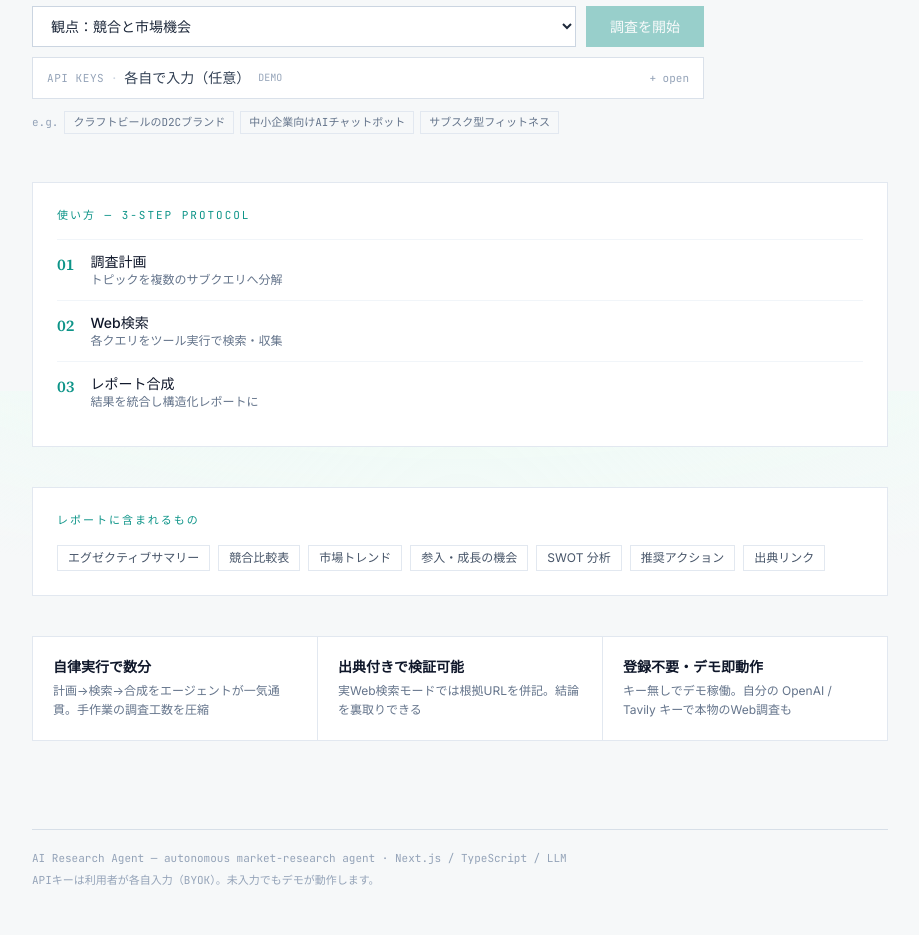
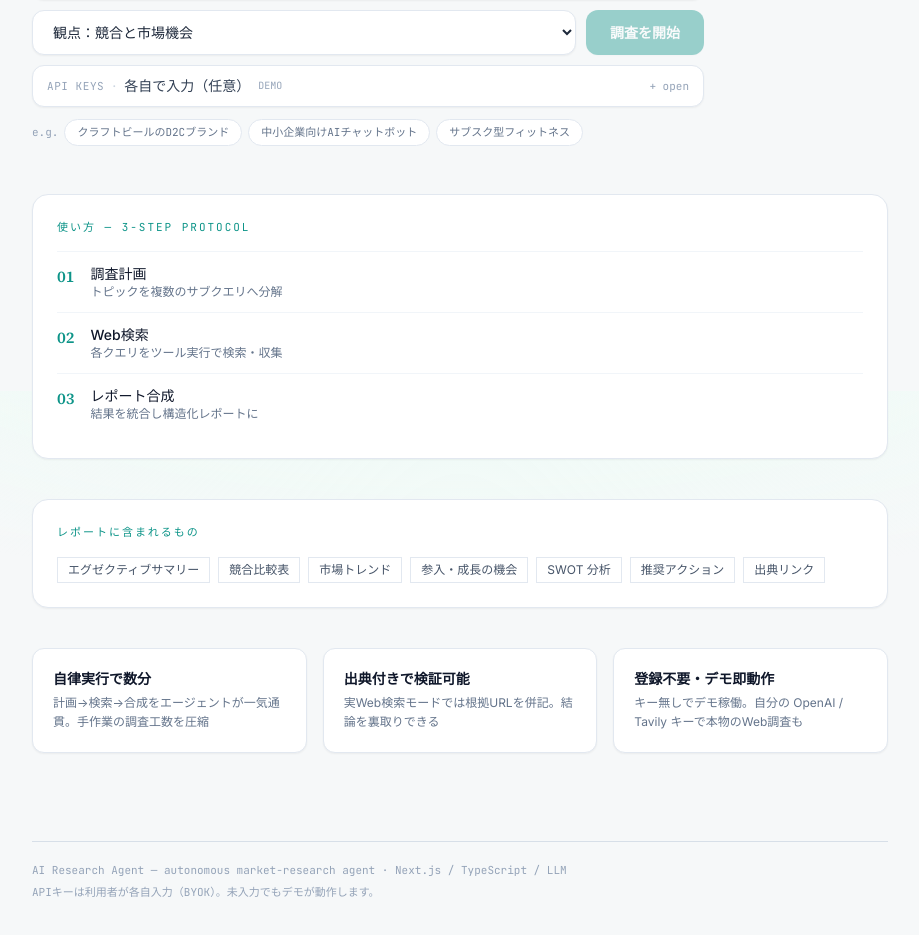
Before and after one commit to sotaro0000/ai-research-agent, a Next.js app: page / in a window 1280 px wide. Shown: the part 409-1344 px from the top of the page, without its empty margins (180-1099 px from the left). Built offline with nearby package versions, Linux system fonts and the light colour scheme.

Commit message:
style(lp): 親しみやすく洗練へ - 角丸・ソフトシャドウ・余白でやわらげ（ブランド色・個性は維持）

```diff
--- a/src/app/page.tsx
+++ b/src/app/page.tsx
@@ -93,7 +93,7 @@ export default function Home() {
 
   const hasKeys = openaiKey.trim().length > 0;
   const inputCls =
-    "w-full border border-slate-300 bg-white px-3.5 py-2.5 text-sm text-slate-800 outline-none transition focus:border-accent";
+    "w-full rounded-xl border border-slate-200 bg-white px-4 py-3 text-sm text-slate-800 shadow-sm outline-none transition focus:border-accent focus:ring-2 focus:ring-teal-100";
 
   return (
     <div className="min-h-screen">
@@ -154,14 +154,14 @@ export default function Home() {
               <button
                 type="submit"
                 disabled={loading || !topic.trim()}
-                className="bg-accent px-6 py-2.5 text-sm font-medium text-white transition hover:bg-teal-700 disabled:cursor-not-allowed disabled:opacity-40"
+                className="rounded-xl bg-accent px-6 py-3 text-sm font-semibold text-white shadow-sm transition hover:bg-teal-700 hover:shadow-md disabled:cursor-not-allowed disabled:opacity-40"
               >
                 {loading ? "調査中…" : "調査を開始"}
               </button>
             </div>
 
             {/* APIキー（BYOK） */}
-            <div className="border border-slate-300/70 bg-white">
+            <div className="rounded-xl border border-slate-200 bg-white shadow-sm">
               <button
                 type="button"
                 onClick={() => setKeysOpen((v) => !v)}
@@ -227,7 +227,7 @@ export default function Home() {
                     runResearch(ex, focus);
                   }}
                   disabled={loading}
-                  className="border border-slate-200 px-2 py-0.5 font-mono text-[11px] text-slate-500 transition hover:border-slate-400 hover:text-slate-800 disabled:opacity-50"
+                  className="rounded-full border border-slate-200 bg-white px-3 py-1 font-mono text-[11px] text-slate-500 transition hover:border-teal-400 hover:text-teal-700 disabled:opacity-50"
                 >
                   {ex}
                 </button>
@@ -243,7 +243,7 @@ export default function Home() {
           )}
 
           {loading && (
-            <div className="space-y-px bg-slate-200">
+            <div className="space-y-4">
               <div className="h-28 animate-pulse bg-white" />
               <div className="h-48 animate-pulse bg-white" />
               <p className="bg-paper pt-3 text-center font-mono text-[11px] text-slate-400">
@@ -255,7 +255,7 @@ export default function Home() {
           {!loading && !result && !error && (
             <div className="space-y-10">
               {/* 使い方（プロトコル） */}
-              <div className="border border-slate-200 bg-white p-6">
+              <div className="rounded-2xl border border-slate-200 bg-white p-6 shadow-sm">
                 <p className="label-mono mb-4">使い方 — 3-step protocol</p>
                 <ol className="divide-y divide-slate-100 border-t border-slate-100">
                   {[
@@ -275,7 +275,7 @@ export default function Home() {
               </div>
 
               {/* レポートに含まれるもの */}
-              <div className="border border-slate-200 bg-white p-6">
+              <div className="rounded-2xl border border-slate-200 bg-white p-6 shadow-sm">
                 <p className="label-mono mb-4">レポートに含まれるもの</p>
                 <div className="flex flex-wrap gap-2">
                   {["エグゼクティブサマリー", "競合比較表", "市場トレンド", "参入・成長の機会", "SWOT 分析", "推奨アクション", "出典リンク"].map((x) => (
@@ -285,13 +285,13 @@ export default function Home() {
               </div>
 
               {/* メリット */}
-              <div className="grid grid-cols-1 gap-px border border-slate-200 bg-slate-200 sm:grid-cols-3">
+              <div className="grid grid-cols-1 gap-4 sm:grid-cols-3">
                 {[
                   ["自律実行で数分", "計画→検索→合成をエージェントが一気通貫。手作業の調査工数を圧縮"],
                   ["出典付きで検証可能", "実Web検索モードでは根拠URLを併記。結論を裏取りできる"],
                   ["登録不要・デモ即動作", "キー無しでデモ稼働。自分の OpenAI / Tavily キーで本物のWeb調査も"],
                 ].map(([t, d]) => (
-                  <div key={t} className="bg-white p-5">
+                  <div key={t} className="rounded-xl border border-slate-200 bg-white p-5 shadow-sm">
                     <p className="font-display text-sm font-semibold text-slate-900">{t}</p>
                     <p className="mt-1 text-xs leading-relaxed text-slate-500">{d}</p>
                   </div>
@@ -301,7 +301,7 @@ export default function Home() {
           )}
 
           {result && (
-            <div className="space-y-px bg-slate-200">
+            <div className="space-y-4">
               <div className="flex flex-wrap items-center justify-between gap-2 bg-white px-5 py-3">
                 <div>
                   <p className="label-mono">Subject</p>
--- a/src/components/ReportView.tsx
+++ b/src/components/ReportView.tsx
@@ -7,7 +7,7 @@ function Section({ title, children }: { title: string; children: React.ReactNode
   sectionNo += 1;
   const no = String(sectionNo).padStart(2, "0");
   return (
-    <section className="border border-slate-200 bg-white p-6 sm:p-7">
+    <section className="rounded-2xl border border-slate-200 bg-white p-6 shadow-sm sm:p-7">
       <h3 className="mb-4 flex items-baseline gap-3 border-b border-slate-100 pb-3 font-display text-lg font-semibold text-slate-900">
         <span className="index-serif text-base">{no}</span>
         {title}
@@ -35,7 +35,7 @@ export default function ReportView({ result }: { result: ResearchResult }) {
   const r = result.report;
   sectionNo = 0; // レンダリングごとに採番リセット
   return (
-    <div className="animate-fade-up space-y-px bg-slate-200">
+    <div className="animate-fade-up space-y-4">
       <Section title="エグゼクティブサマリー">
         <p className="font-display text-[15px] leading-relaxed text-slate-700">{r.summary}</p>
       </Section>
@@ -77,14 +77,14 @@ export default function ReportView({ result }: { result: ResearchResult }) {
       </div>
 
       <Section title="SWOT 分析">
-        <div className="grid grid-cols-1 gap-px bg-slate-200 sm:grid-cols-2">
+        <div className="grid grid-cols-1 gap-3 sm:grid-cols-2">
           {[
             { k: "Strengths", jp: "強み", items: r.swot.strengths },
             { k: "Weaknesses", jp: "弱み", items: r.swot.weaknesses },
             { k: "Opportunities", jp: "機会", items: r.swot.opportunities },
             { k: "Threats", jp: "脅威", items: r.swot.threats },
           ].map((q) => (
-            <div key={q.k} className="bg-white p-4">
+            <div key={q.k} className="rounded-xl border border-slate-200 bg-slate-50/60 p-4">
               <p className="mb-2 font-display text-sm font-semibold text-slate-900">
                 {q.k} <span className="text-xs font-normal text-slate-400">／ {q.jp}</span>
               </p>
--- a/src/components/StepTimeline.tsx
+++ b/src/components/StepTimeline.tsx
@@ -10,7 +10,7 @@ const PHASE_LABEL: Record<AgentStep["phase"], string> = {
 export default function StepTimeline({ steps }: { steps: AgentStep[] }) {
   if (!steps.length) return null;
   return (
-    <section className="border border-slate-200 bg-white p-6">
+    <section className="rounded-2xl border border-slate-200 bg-white p-6 shadow-sm">
       <p className="label-mono mb-4">Research Protocol</p>
       <ol className="divide-y divide-slate-100 border-t border-slate-100">
         {steps.map((s, i) => (
```
